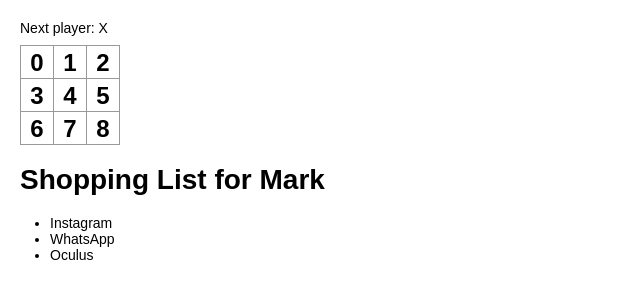
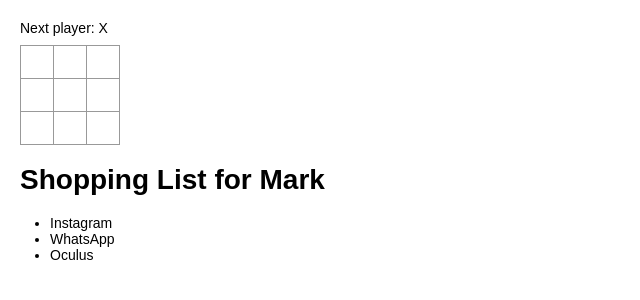
Before and after one commit to refrain62/react-tutorial-app, a React (Create React App) app: page / in a window 1280 px wide. Shown: the top 300 px of the page, without its empty margins (0-640 px from the left). Built offline with nearby package versions, Linux system fonts and the light colour scheme.

Commit message:
インタラクティブコンポーネントの作成

```diff
--- a/src/index.js
+++ b/src/index.js
@@ -4,10 +4,19 @@
 import './index.css'
 
 class Square extends React.Component {
+    constructor( props ) {
+        super( props );
+        this.state = {
+            value: null,
+        };
+    }
     render() {
       return (
-        <button className="square">
-          { this.props.value }
+        <button
+            className="square"
+            onClick={ () => this.setState({ value: 'X' }) }
+            >
+          { this.state.value }
         </button>
       );
     }
```
